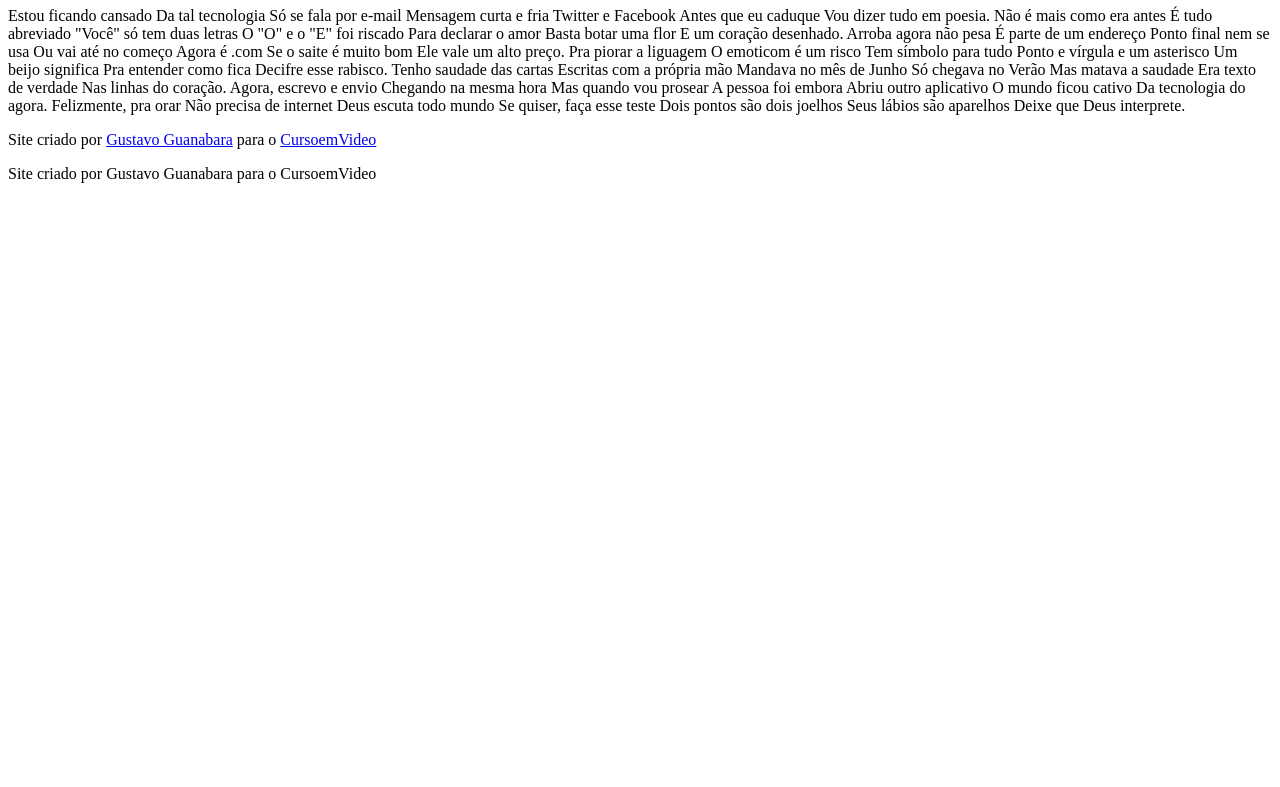
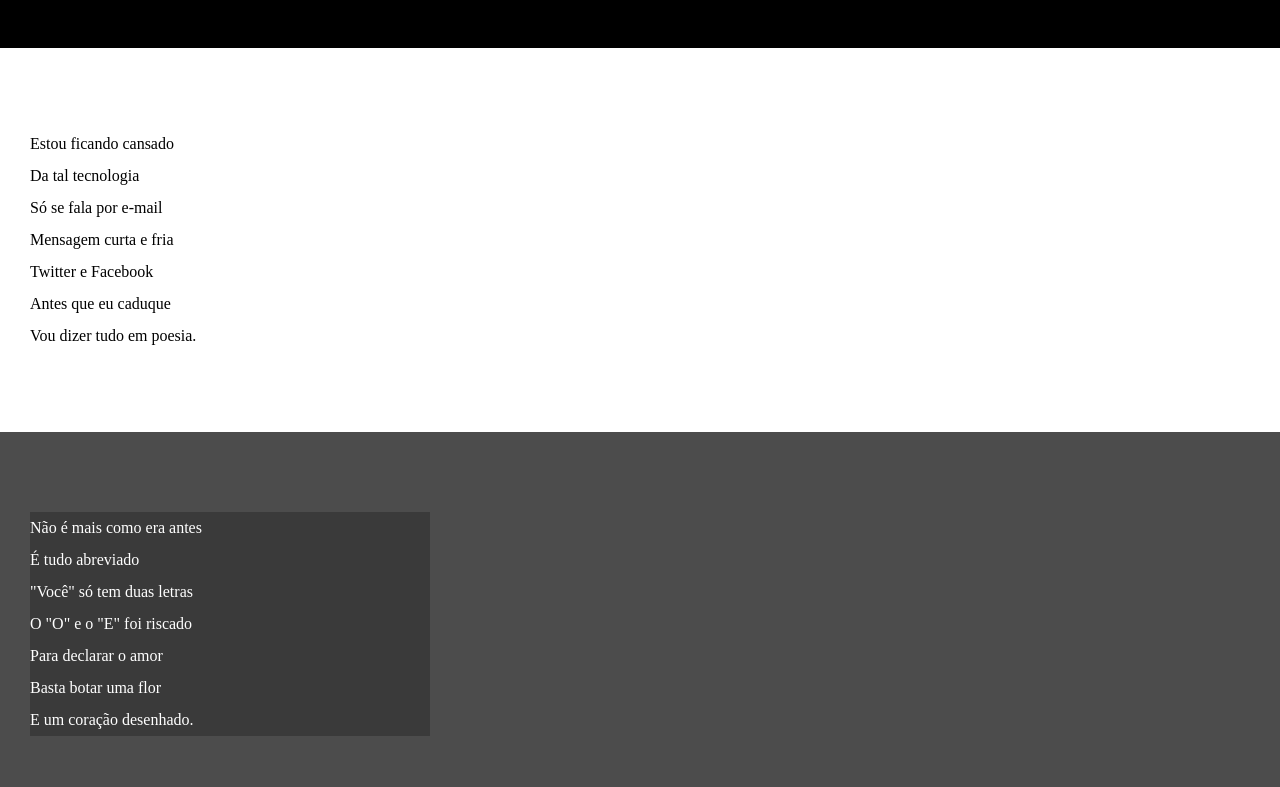
Before and after one commit to gustavogineli/html-css, a plain HTML site: page desafios/desafio012/index.html in a window 1280 px wide. Shown: the part 107-894 px from the top of the page. Before the commit the page ends 800 px from the top, so only its background shows below. Drawn offline with Linux system fonts and the light colour scheme.

Commit message:
atualizei estilos dos textos e blocos e atualizei o html

```diff
--- /dev/null
+++ b/desafios/desafio012/estilo/style.css
@@ -0,0 +1,65 @@
+@charset "UTF-8";
+
+* {
+  margin: 0px;
+  padding: 0px;
+}
+
+html,body {
+  min-height: 100vh;
+  background-color: darkgray;
+}
+
+header {
+  background-color: black;
+  color: white;
+  text-align: center;
+}
+
+header > h1 {
+  padding-top: 50px;
+  font-variant: small-caps;
+}
+
+header > p {
+  padding-bottom: 50px;
+}
+
+header a, footer a {
+  color: white;
+  text-decoration: none;
+  font-weight: bolder;
+}
+
+header a:hover, footer a:hover {
+  text-decoration: underline;
+}
+
+section {
+  padding-top: 10vh;
+  padding-bottom: 10vh;
+  line-height: 2em;
+  padding-left: 30px;
+}
+
+section.normal {
+  background-color: white;
+  color: black;
+}
+
+section.imagem {
+  background-color: rgb(76, 76, 76) ;
+  color: white;
+}
+
+section.imagem > p {
+  width: 400px;
+ background-color: rgba(0, 0, 0, 0.245);
+}
+
+footer {
+  background-color: black;
+  color: white;
+  text-align: center;
+  padding: 10px;
+}
--- a/desafios/desafio012/index.html
+++ b/desafios/desafio012/index.html
@@ -4,6 +4,7 @@
   <meta charset="UTF-8">
   <meta name="viewport" content="width=device-width, initial-scale=1.0">
   <title>Cordel Moderno</title>
+  <link rel="stylesheet" href="estilo/style.css">
 </head>
 <body>
   <header>
@@ -13,63 +14,90 @@
     </p>
   </header>
 
-    Estou ficando cansado
-  Da tal tecnologia
-  Só se fala por e-mail
-  Mensagem curta e fria
-  Twitter e Facebook
-  Antes que eu caduque
+<section class="normal">
+  <p>
+      Estou ficando cansado <br>
+      Da tal tecnologia <br>
+      Só se fala por e-mail <br>
+      Mensagem curta e fria <br>
+      Twitter e Facebook <br>
+      Antes que eu caduque <br>
       Vou dizer tudo em poesia.
+    </p>
+</section>
 
-  Não é mais como era antes
-  É tudo abreviado
-  "Você" só tem duas letras
-  O "O" e o "E" foi riscado
-  Para declarar o amor
-  Basta botar uma flor
+  <section class="imagem">
+    <p>
+      Não é mais como era antes <br>
+      É tudo abreviado <br>
+      "Você" só tem duas letras <br>
+      O "O" e o "E" foi riscado <br>
+      Para declarar o amor <br>
+      Basta botar uma flor <br>
       E um coração desenhado.
-  Arroba agora não pesa
-  É parte de um endereço
-  Ponto final nem se usa
-  Ou vai até no começo
-  Agora é .com
-  Se o saite é muito bom
+    </p>
+  </section>
+
+  <section class="normal">
+    <p>
+      Arroba agora não pesa <br>
+      É parte de um endereço <br>
+      Ponto final nem se usa <br>
+      Ou vai até no começo <br>
+      Agora é .com <br>
+      Se o saite é muito bom <br>
       Ele vale um alto preço.
+    </p>
 
-  Pra piorar a liguagem
-  O emoticom é um risco
-  Tem símbolo para tudo
-  Ponto e vírgula e um asterisco
-  Um beijo significa
-  Pra entender como fica
+    <p>
+      Pra piorar a liguagem <br>
+      O emoticom é um risco <br>
+      Tem símbolo para tudo <br>
+      Ponto e vírgula e um asterisco <br>
+      Um beijo significa <br>
+      Pra entender como fica <br>
       Decifre esse rabisco.
+    </p>
 
-  Tenho saudade das cartas
-  Escritas com a própria mão
-  Mandava no mês de Junho
-  Só chegava no Verão
-  Mas matava a saudade
-  Era texto de verdade
+  </section>
+
+  <section class="imagem">
+    <p>
+      Tenho saudade das cartas <br>
+      Escritas com a própria mão <br>
+      Mandava no mês de Junho <br>
+      Só chegava no Verão <br>
+      Mas matava a saudade <br>
+      Era texto de verdade <br>
       Nas linhas do coração.
-  Agora, escrevo e envio
-  Chegando na mesma hora
-  Mas quando vou prosear
-  A pessoa foi embora
-  Abriu outro aplicativo
-  O mundo ficou cativo
+    </p>
+  </section>
+
+  <section class="normal">
+    <p>
+      Agora, escrevo e envio <br>
+      Chegando na mesma hora <br>
+      Mas quando vou prosear <br>
+      A pessoa foi embora <br>
+      Abriu outro aplicativo <br>
+      O mundo ficou cativo <br>
       Da tecnologia do agora.
+    </p>
 
-  Felizmente, pra orar
-  Não precisa de internet
-  Deus escuta todo mundo
-  Se quiser, faça esse teste
-  Dois pontos são dois joelhos
-  Seus lábios são aparelhos
+    <p>
+      Felizmente, pra orar <br>
+      Não precisa de internet <br>
+      Deus escuta todo mundo <br>
+      Se quiser, faça esse teste <br>
+      Dois pontos são dois joelhos <br>
+      Seus lábios são aparelhos <br>
       Deixe que Deus interprete.
+    </p>
+  </section>
 
   <footer>
     <p>Site criado por <a href="https://gustavoguanabara.github.io" target="_blank">Gustavo Guanabara</a> para o <a href="https://www.cursoemvideo.com" target="_blank">CursoemVideo</a></p>
   </footer>
-Site criado por Gustavo Guanabara para o CursoemVideo
+
 </body>
 </html>
```
Lines whose indentation alone changed are shown as unchanged.
